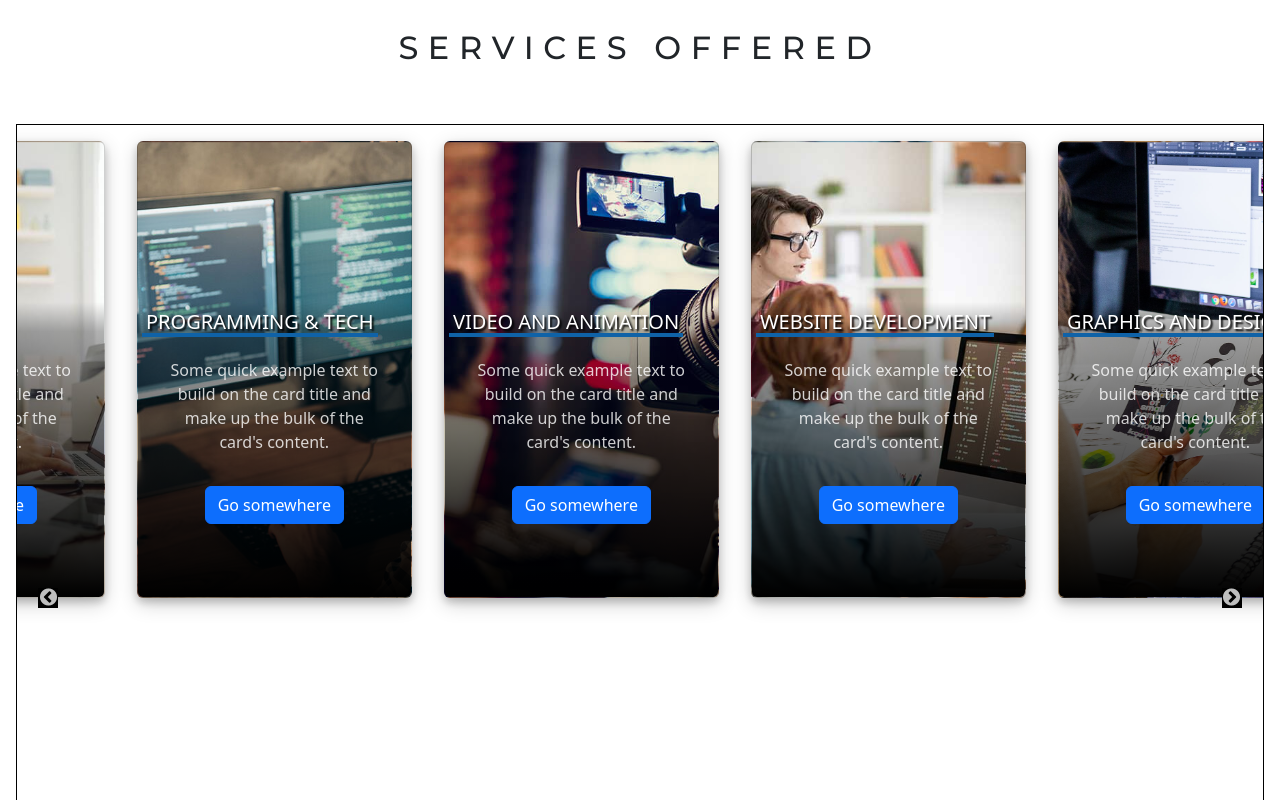
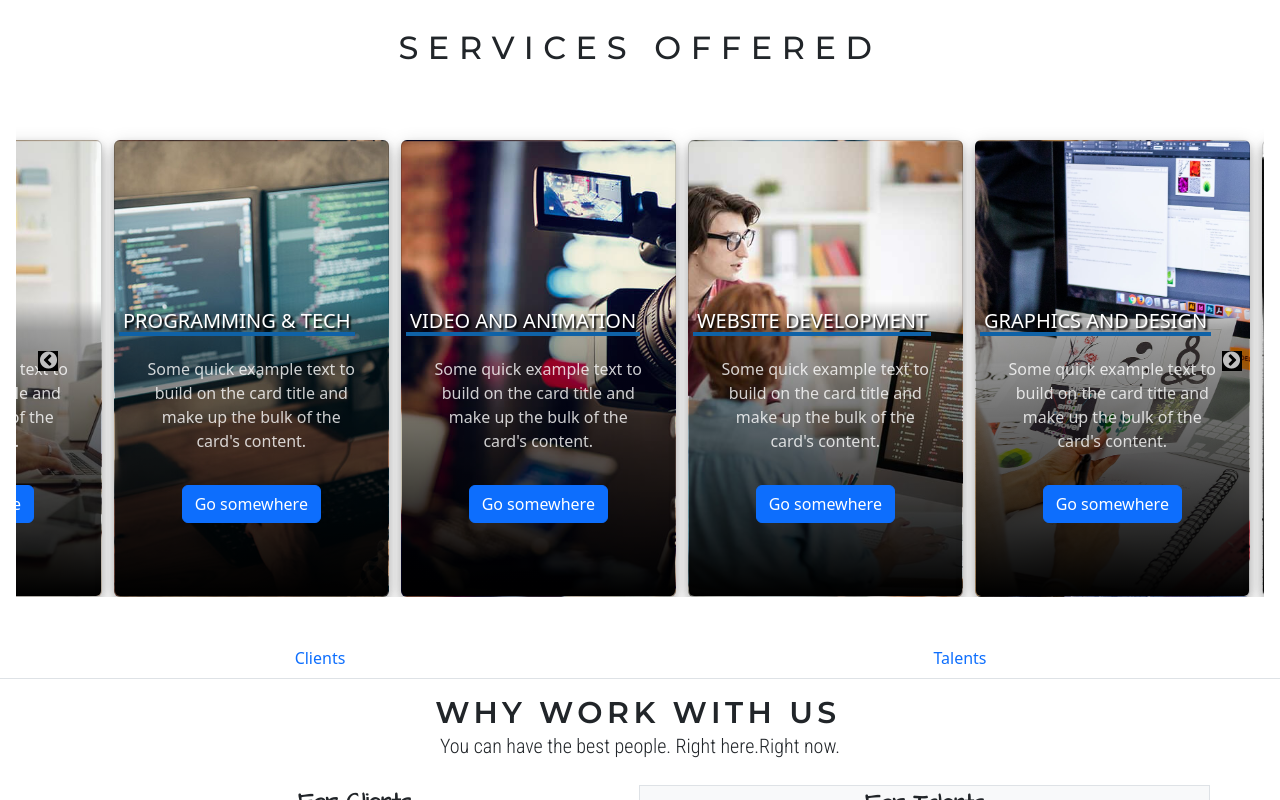
Before and after one commit to Aliibaabaa/capsproj, a React (Create React App) app: page / in a window 1280 px wide. Shown: the part 900-1700 px from the top of the page. Built offline with nearby package versions, Linux system fonts and the light colour scheme.

Commit message:
margin adjustments

```diff
--- a/src/components/css/slick.css
+++ b/src/components/css/slick.css
@@ -5,7 +5,7 @@
     margin:1rem auto 0 ;
 }
  .Div{
-    margin:1rem auto 0 ;}
+    margin:1rem 1rem 0 3rem;}
 
 .Services{
     text-align: center;
@@ -21,17 +21,17 @@
     font-family: 'Montserrat', sans-serif;
 }
   /* the slides */
-  .slick-slide {
+  /* .slick-slide {
     margin:0 10px;
-}
+} */
 
 /* the parent */
-.slick-list {
+/* .slick-list {
     width: 100%;
     justify-content:center;
     border: 1px solid black;
     margin:0 -10px;
-}
+} */
 .SSlider{
     /* justify-content: center; */
     /* margin:auto;left:3.5rem; */
```
